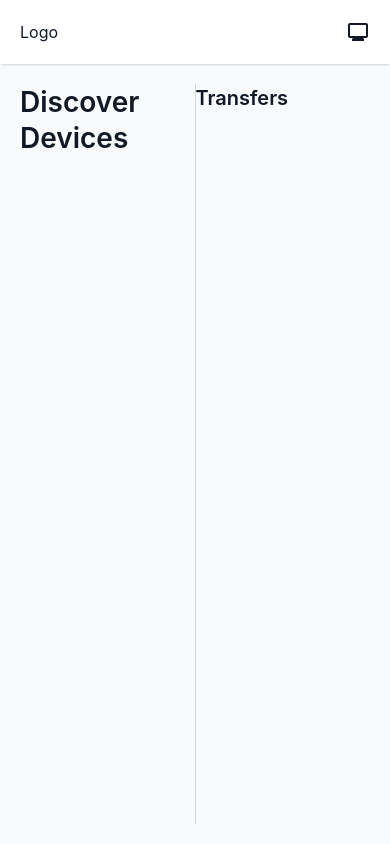
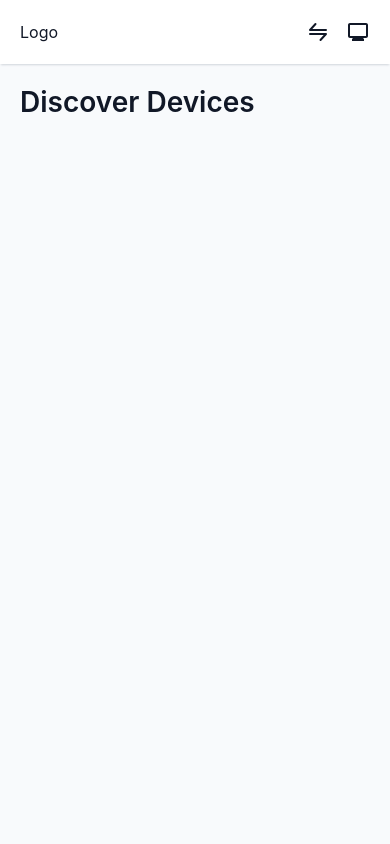
Before and after one commit to RishikeshPVijay/Zendr, a React (Vite) app in the folder apps/web/: page / in a window 390 px wide. Built offline with nearby package versions, Linux system fonts and the light colour scheme; a web font is replaced by a local one.

Commit message:
feat(web): responsiveness (#16)
closes #6

#### Changes

- Hid "Transfers" section in mobile and show clickable transfer icon in
header
- Implemented custom hook to get mobile responsive breakpoint

```diff
--- a/apps/web/src/App.tsx
+++ b/apps/web/src/App.tsx
@@ -1,16 +1,23 @@
 import { Header } from './components/Header';
 import { SectionWrapper } from './components/SectionWrapper';
+import { useResponsive } from './hooks';
 import { ThemeProvider } from './providers/theme';
 
 export function App() {
+  const { isMobile } = useResponsive();
+
   return (
     <ThemeProvider>
       <div className="flex h-full flex-col">
         <Header />
         <SectionWrapper sectionClassName="flex flex-1" className="flex flex-1 p-5">
           <h1 className="text-h1 text-text-primary flex-1">Discover Devices</h1>
-          <div className="bg-border-hover w-px" />
-          <h2 className="text-h2 text-text-primary flex-1">Transfers</h2>
+          {!isMobile && (
+            <>
+              <div className="bg-border-hover w-px" />
+              <h2 className="text-h2 text-text-primary flex-1">Transfers</h2>
+            </>
+          )}
         </SectionWrapper>
       </div>
     </ThemeProvider>
--- a/apps/web/src/components/Header.tsx
+++ b/apps/web/src/components/Header.tsx
@@ -1,15 +1,22 @@
 import type { IconType } from 'react-icons';
 import { MdMonitor, MdOutlineDarkMode, MdOutlineLightMode } from 'react-icons/md';
+import { TbTransfer } from 'react-icons/tb';
+import { useResponsive } from '../hooks';
 import { useTheme } from '../providers/theme';
 import type { Theme } from '../types/app';
 import { SectionWrapper } from './SectionWrapper';
 
 export const Header = () => {
+  const { isMobile } = useResponsive();
+
   return (
     <SectionWrapper sectionClassName="bg-header shadow-header">
       <aside className="flex justify-between p-5">
         <span className="text-text-primary">Logo</span>
-        <ThemeButton />
+        <div className="flex gap-4">
+          {isMobile && <TbTransfer className="text-text-primary cursor-pointer text-2xl" />}
+          <ThemeButton />
+        </div>
       </aside>
     </SectionWrapper>
   );
--- a/apps/web/src/hooks/index.ts
+++ b/apps/web/src/hooks/index.ts
@@ -1 +1,2 @@
 export * from './use-local-storage';
+export * from './use-responsive';
--- /dev/null
+++ b/apps/web/src/hooks/use-responsive.ts
@@ -0,0 +1,27 @@
+import { useEffect, useState } from 'react';
+
+const smQuery = '(max-width: 639.98px)';
+
+const smMatchMedia = window.matchMedia(smQuery);
+
+const checkIsMobile = () => {
+  return smMatchMedia.matches;
+};
+
+export const useResponsive = () => {
+  const [isMobile, setIsMobile] = useState(() => checkIsMobile());
+
+  const handleChange = () => {
+    setIsMobile(checkIsMobile());
+  };
+
+  useEffect(() => {
+    smMatchMedia.addEventListener('change', handleChange);
+
+    return () => {
+      smMatchMedia.removeEventListener('change', handleChange);
+    };
+  }, []);
+
+  return { isMobile };
+};
```
